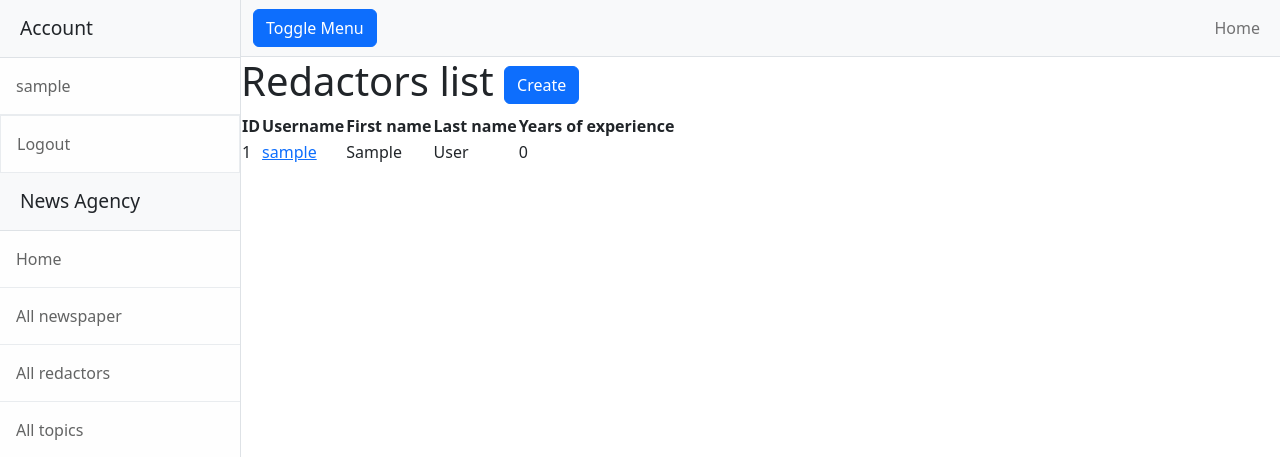
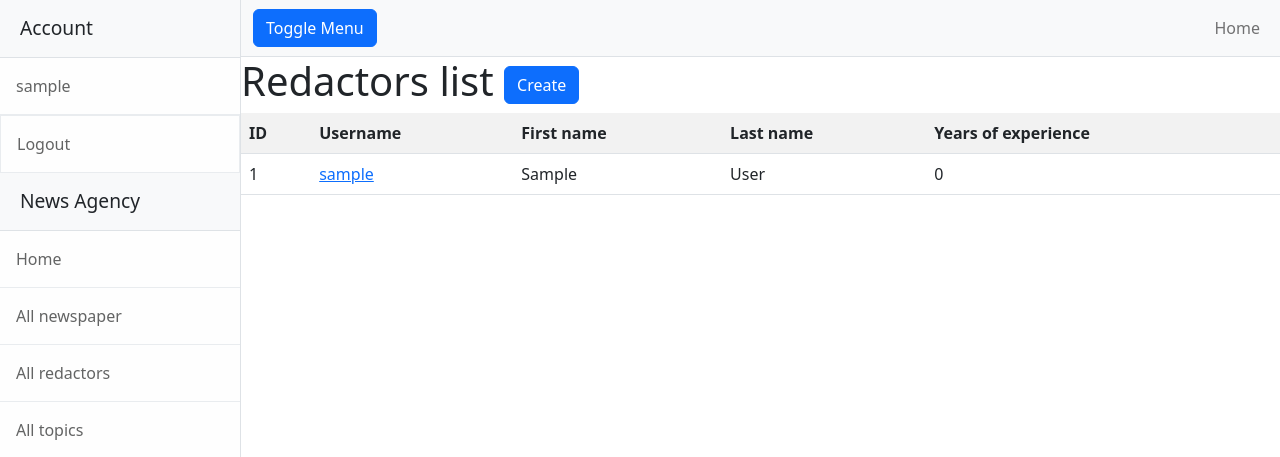
Before and after one commit to mrkanis82-gif/News-agency, a Django app: page /redactor/ in a window 1280 px wide. Shown: the top 457 px of the page. Run offline with Django 5.2, Linux system fonts and the light colour scheme; the visitor is signed in with stand-in values (Sample User, id 1); data comes from the database, SQL or seed files in the repository; some libraries are stand-ins or nearby versions.

Commit message:
improved ui add <div> with class, add classes to table and add table head with class.

```diff
--- a/templates/agency/redactor_list.html
+++ b/templates/agency/redactor_list.html
@@ -7,7 +7,9 @@
     </a>
   </h1>
   {% if redactor_list %}
-    <table>
+    <div class="table-responsive">
+      <table class="table table-striped table-hover align-middle">
+        <thed class="table-dark">
           <tr>
             <th>ID</th>
             <th>Username</th>
@@ -15,6 +17,7 @@
             <th>Last name</th>
             <th>Years of experience</th>
           </tr>
+        </thed>
         {% for redactor in redactor_list %}
         <tr>
           <td>{{ redactor.id }}</td>
@@ -25,6 +28,7 @@
         </tr>
         {% endfor %}
       </table>
+    </div>
   {% else %}
     <p>there is no redactors yet</p>
   {% endif %}
```
Lines whose indentation alone changed are shown as unchanged.
